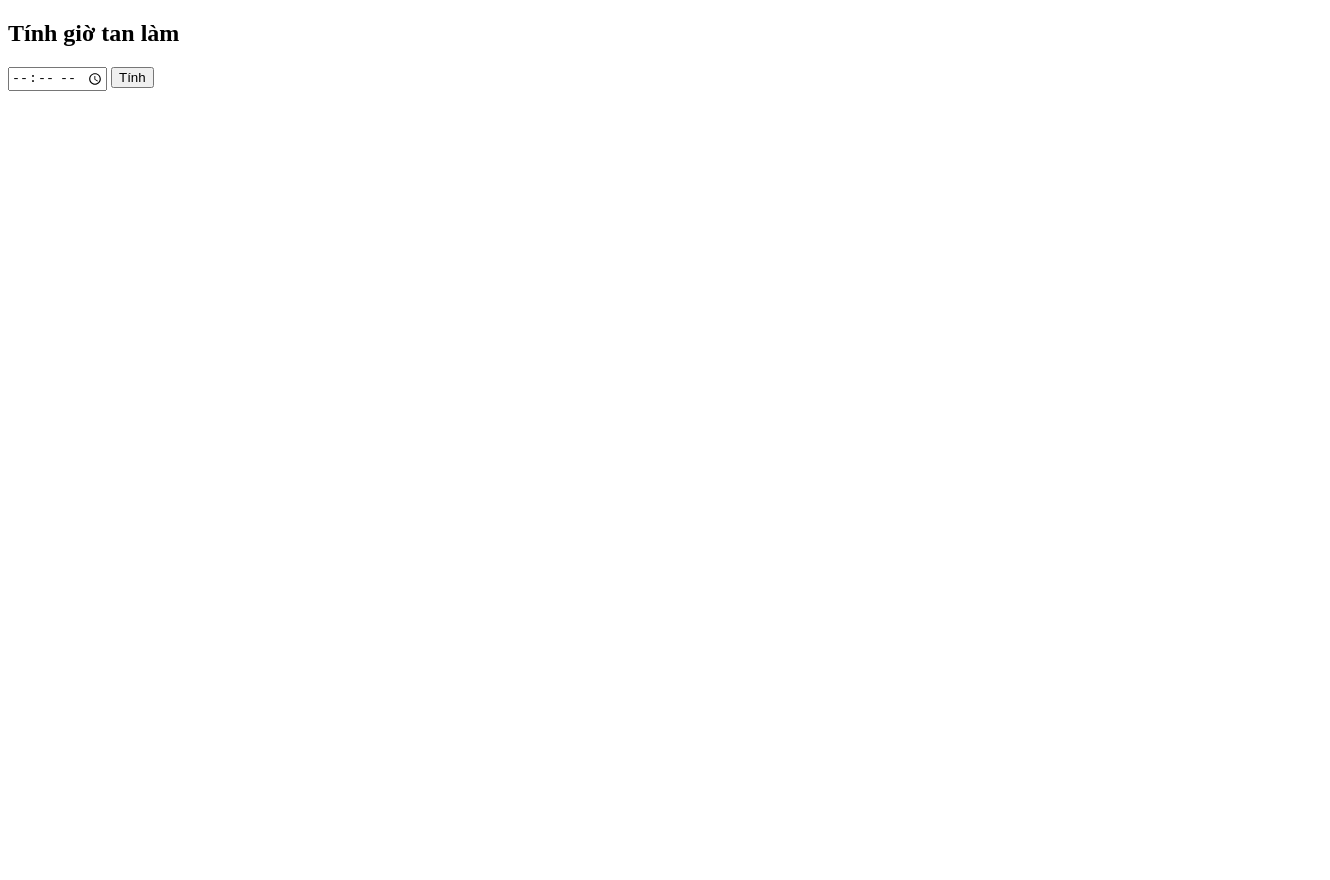
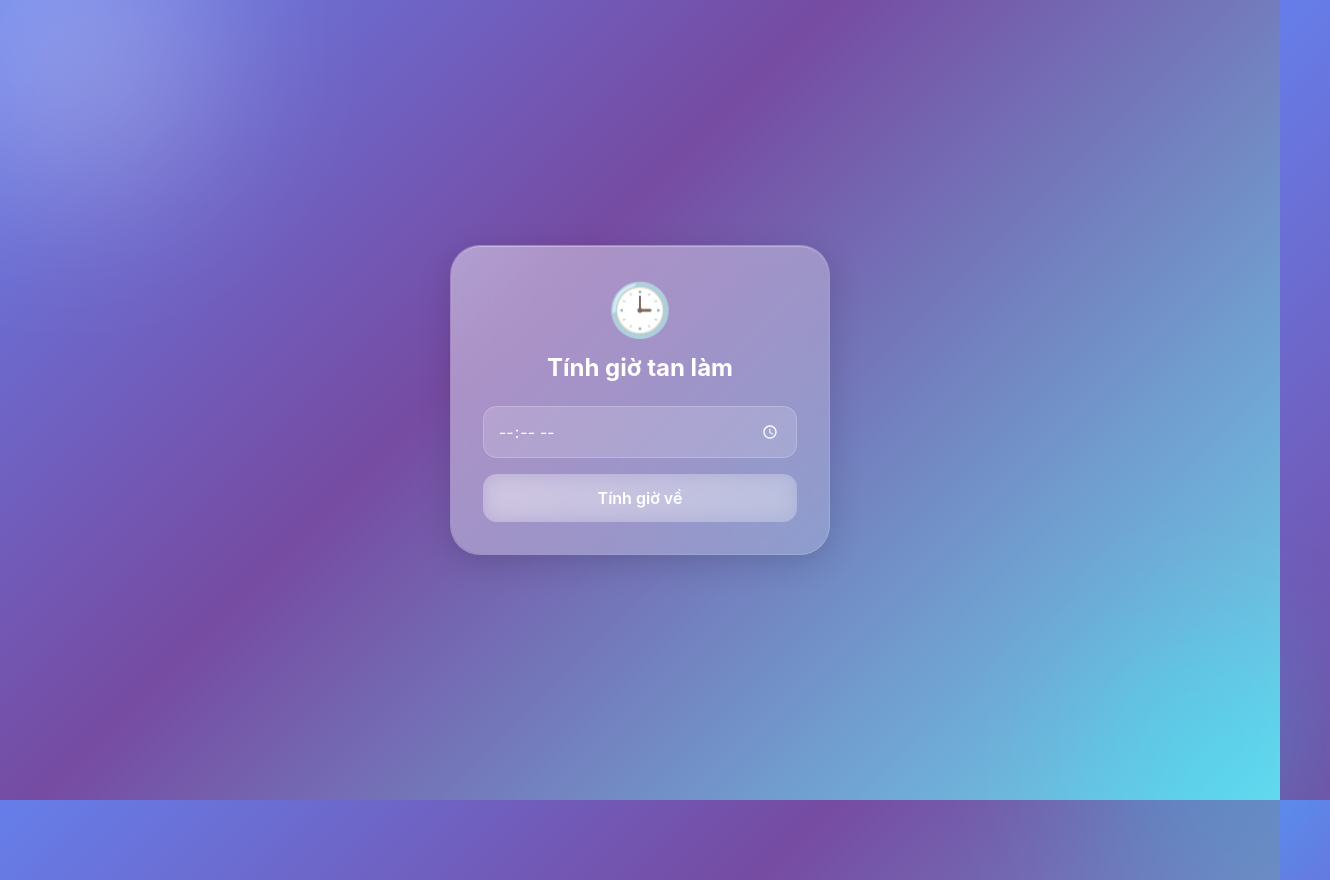
Before and after one commit to tuanvu1209/vsf-tinh-gio, a plain HTML site: page index.html in a window 1280 px wide. Shown: the whole page, 1330 px wide, since content can reach past the window. Before the commit the page ends 800 px from the top, so only its background shows below. Drawn offline with Linux system fonts and the light colour scheme.

Commit message:
Update index.html

```diff
--- a/index.html
+++ b/index.html
@@ -1,41 +1,257 @@
 <!DOCTYPE html>
-<html>
+<html lang="vi">
 <head>
-    <title>Tính giờ về</title>
+    <meta charset="UTF-8">
+    <meta name="viewport" content="width=device-width, initial-scale=1.0">
+    <title>Tính giờ tan làm</title>
+
+    <style>
+        * {
+            margin: 0;
+            padding: 0;
+            box-sizing: border-box;
+            font-family: -apple-system, BlinkMacSystemFont, "Segoe UI",
+                         Roboto, Helvetica, Arial, sans-serif;
+        }
+
+        body {
+            height: 100vh;
+            display: flex;
+            justify-content: center;
+            align-items: center;
+            overflow: hidden;
+
+            background: linear-gradient(
+                135deg,
+                #667eea 0%,
+                #764ba2 40%,
+                #6dd5ed 100%
+            );
+
+            position: relative;
+        }
+
+        /* Background blobs */
+        body::before,
+        body::after {
+            content: "";
+            position: absolute;
+            border-radius: 50%;
+            filter: blur(80px);
+            z-index: 0;
+        }
+
+        body::before {
+            width: 300px;
+            height: 300px;
+            background: rgba(255, 255, 255, 0.25);
+            top: -100px;
+            left: -80px;
+        }
+
+        body::after {
+            width: 250px;
+            height: 250px;
+            background: rgba(0, 255, 255, 0.2);
+            bottom: -80px;
+            right: -50px;
+        }
+
+        .card {
+            position: relative;
+            z-index: 1;
+
+            width: 380px;
+            padding: 32px;
+
+            background: rgba(255, 255, 255, 0.15);
+
+            backdrop-filter: blur(20px);
+            -webkit-backdrop-filter: blur(20px);
+
+            border: 1px solid rgba(255,255,255,0.2);
+            border-radius: 30px;
+
+            box-shadow:
+                0 8px 32px rgba(0,0,0,0.15),
+                inset 0 1px 1px rgba(255,255,255,0.3);
+
+            overflow: hidden;
+            text-align: center;
+            color: white;
+        }
+
+        /* Liquid glass overlay */
+        .card::before {
+            content: "";
+            position: absolute;
+            inset: 0;
+
+            background: linear-gradient(
+                135deg,
+                rgba(255,255,255,0.35),
+                rgba(255,255,255,0.05)
+            );
+
+            border-radius: inherit;
+            pointer-events: none;
+        }
+
+        .icon {
+            font-size: 52px;
+            margin-bottom: 12px;
+        }
+
+        h2 {
+            margin-bottom: 24px;
+            font-weight: 700;
+        }
+
+        input[type="time"] {
+            width: 100%;
+            padding: 14px;
+
+            background: rgba(255,255,255,0.15);
+            color: white;
+
+            border: 1px solid rgba(255,255,255,0.2);
+            border-radius: 14px;
+
+            outline: none;
+            font-size: 16px;
+
+            margin-bottom: 16px;
+        }
+
+        input[type="time"]::-webkit-calendar-picker-indicator {
+            filter: invert(1);
+            cursor: pointer;
+        }
+
+        button {
+            width: 100%;
+            padding: 14px;
+
+            border: none;
+            border-radius: 14px;
+
+            background: rgba(255,255,255,0.2);
+            color: white;
+
+            font-size: 16px;
+            font-weight: 600;
+
+            cursor: pointer;
+
+            backdrop-filter: blur(10px);
+
+            transition: all 0.25s ease;
+        }
+
+        button:hover {
+            transform: translateY(-2px);
+            background: rgba(255,255,255,0.3);
+        }
+
+        button:active {
+            transform: scale(0.98);
+        }
+
+        #result {
+            margin-top: 24px;
+            padding: 18px;
+
+            background: rgba(255,255,255,0.12);
+            border: 1px solid rgba(255,255,255,0.2);
+            border-radius: 16px;
+
+            display: none;
+
+            color: white;
+            font-size: 24px;
+            font-weight: bold;
+
+            animation: fadeIn 0.3s ease;
+        }
+
+        .label {
+            font-size: 14px;
+            opacity: 0.8;
+            margin-bottom: 6px;
+        }
+
+        @keyframes fadeIn {
+            from {
+                opacity: 0;
+                transform: translateY(10px);
+            }
+            to {
+                opacity: 1;
+                transform: translateY(0);
+            }
+        }
+
+        @media (max-width: 450px) {
+            .card {
+                width: 92%;
+                padding: 24px;
+            }
+        }
+    </style>
 </head>
 <body>
-    <h2>Tính giờ tan làm</h2>
 
-    <input type="time" id="checkin">
-    <button onclick="calculate()">Tính</button>
+    <div class="card">
+        <div class="icon">🕒</div>
 
-    <h3 id="result"></h3>
+        <h2>Tính giờ tan làm</h2>
+
+        <input type="time" id="checkin">
+
+        <button onclick="calculate()">
+            Tính giờ về
+        </button>
+
+        <div id="result"></div>
+    </div>
 
     <script>
         function calculate() {
-            const input = document.getElementById('checkin').value;
+            const input = document.getElementById("checkin").value;
 
-            if (!input) return;
+            if (!input) {
+                alert("Vui lòng chọn giờ check-in");
+                return;
+            }
 
-            const [h, m] = input.split(':').map(Number);
+            const [h, m] = input.split(":").map(Number);
 
             const checkIn = new Date();
             checkIn.setHours(h, m, 0, 0);
 
             const leave = new Date(checkIn);
 
-            // 8h làm việc
+            // 8 tiếng làm việc
             leave.setMinutes(leave.getMinutes() + 480);
 
-            // nghỉ trưa 1h15
+            // Nghỉ trưa 1 tiếng 15 phút
             leave.setMinutes(leave.getMinutes() + 75);
 
-            document.getElementById('result').innerText =
-                `Giờ về: ${leave.toLocaleTimeString('vi-VN', {
-                    hour: '2-digit',
-                    minute: '2-digit'
-                })}`;
+            const time = leave.toLocaleTimeString("vi-VN", {
+                hour: "2-digit",
+                minute: "2-digit"
+            });
+
+            const result = document.getElementById("result");
+
+            result.innerHTML = `
+                <div class="label">Giờ tan làm</div>
+                🏠 ${time}
+            `;
+
+            result.style.display = "block";
         }
     </script>
+
 </body>
 </html>
```
